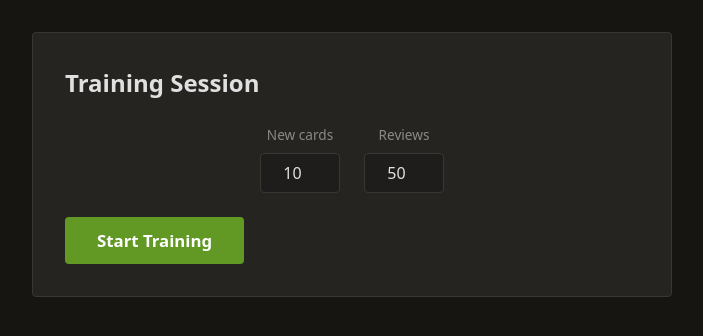
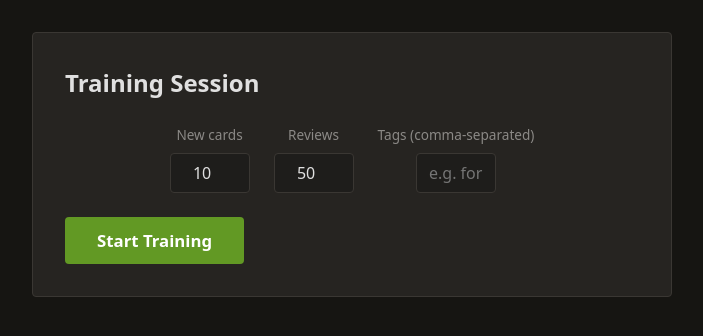
Before and after one commit to AudensAurantius/chess_trainer, a Flask app: template src/web/templates/train.html in a window 1280 px wide. Shown: the part 48-384 px from the top of the page, without its empty margins (288-991 px from the left). Run offline with Flask 3, Linux system fonts and the light colour scheme; the template is opened without the code that fills it, so the values that code supplies are empty; parts of the project's set-up code (start-up, migrations or seed data) failed here and were passed over.

Commit message:
feat(web): add tag filter to session start
Add include_tags parameter to SessionManager.start_session() and wire
it through the /api/session/start route. Add a tags text input to the
training page start panel and send comma-separated tags in the POST
request body.

Co-Authored-By: Claude Opus 4.6 <noreply@anthropic.com>

```diff
--- a/src/web/routes.py
+++ b/src/web/routes.py
@@ -48,7 +48,10 @@ async def api_session_start(request: Request):
     body = await request.json() if request.headers.get("content-type") == "application/json" else {}
     max_new = body.get("max_new")
     max_reviews = body.get("max_reviews")
-    count = manager.start_session(max_new=max_new, max_reviews=max_reviews)
+    include_tags = body.get("include_tags") or None
+    count = manager.start_session(
+        max_new=max_new, max_reviews=max_reviews, include_tags=include_tags
+    )
     return JSONResponse({"status": "started", "queue_size": count})
 
 
--- a/src/web/session_manager.py
+++ b/src/web/session_manager.py
@@ -81,12 +81,14 @@ class SessionManager:
         self,
         max_new: int | None = None,
         max_reviews: int | None = None,
+        include_tags: list[str] | None = None,
     ) -> int:
         """Start a new training session.
 
         Args:
             max_new: Override max new cards (uses config default if None).
             max_reviews: Override max reviews (uses config default if None).
+            include_tags: Optional list of tags to filter exercises by.
 
         Returns:
             Number of cards in the queue.
@@ -99,6 +101,7 @@ class SessionManager:
             max_new_cards=max_new or self.config.training.max_new_cards,
             max_reviews=max_reviews or self.config.training.max_reviews,
             interleave_new=self.config.training.interleave_new,
+            include_tags=include_tags,
         )
         self._session = TrainingSession(repo, session_config)
         self._session.start()
--- a/src/web/static/js/training.js
+++ b/src/web/static/js/training.js
@@ -11,12 +11,18 @@ let awaitingRating = false;
 async function startSession() {
     const maxNew = parseInt(document.getElementById('max-new').value) || 10;
     const maxReviews = parseInt(document.getElementById('max-reviews').value) || 50;
+    const tagsInput = document.getElementById('include-tags').value.trim();
+    const includeTags = tagsInput ? tagsInput.split(',').map(t => t.trim()).filter(t => t) : null;
 
     try {
+        const body = { max_new: maxNew, max_reviews: maxReviews };
+        if (includeTags && includeTags.length > 0) {
+            body.include_tags = includeTags;
+        }
         const res = await fetch('/api/session/start', {
             method: 'POST',
             headers: { 'Content-Type': 'application/json' },
-            body: JSON.stringify({ max_new: maxNew, max_reviews: maxReviews }),
+            body: JSON.stringify(body),
         });
 
         if (!res.ok) {
--- a/src/web/templates/train.html
+++ b/src/web/templates/train.html
@@ -14,6 +14,10 @@
             <div class="option-group">
                 <label for="max-reviews">Reviews</label>
                 <input type="number" id="max-reviews" value="50" min="0" max="500">
+            </div>
+            <div class="option-group">
+                <label for="include-tags">Tags (comma-separated)</label>
+                <input type="text" id="include-tags" placeholder="e.g. fork, pin, my-weak-spots">
             </div>
         </div>
         <button id="start-btn" class="btn btn-primary btn-large" onclick="startSession()">
```
